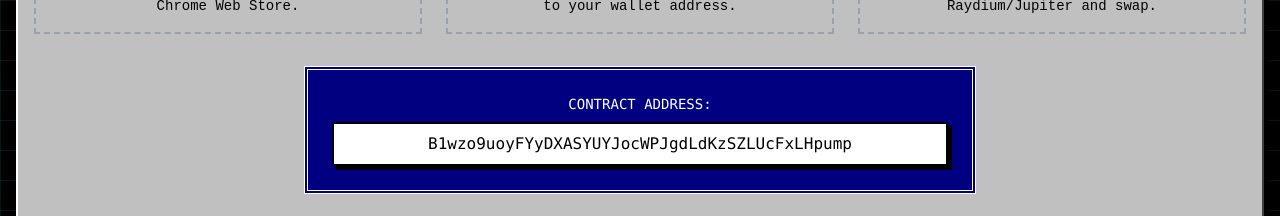
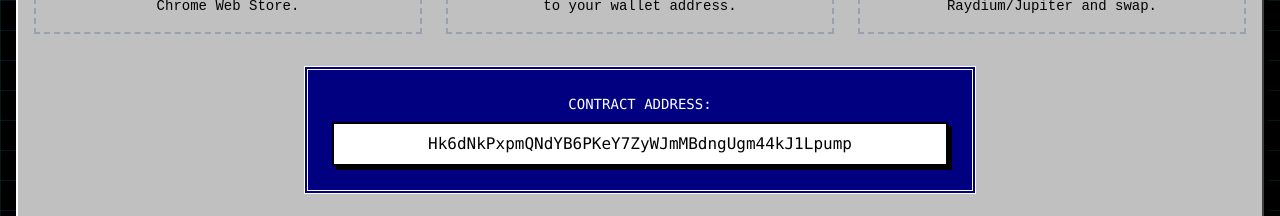
Before and after one commit to robbysoerya/dancinglobsters, a Next.js app: page / in a window 1280 px wide. Shown: the part 2100-2316 px from the top of the page. Built offline with nearby package versions, Linux system fonts and the light colour scheme.

Commit message:
Update contract address in Home component

```diff
--- a/app/page.tsx
+++ b/app/page.tsx
@@ -38,7 +38,7 @@
 export default function Home() {
   const [copied, setCopied] = useState(false);
   const [time, setTime] = useState("");
-  const contractAddress = "B1wzo9uoyFYyDXASYUYJocWPJgdLdKzSZLUcFxLHpump";
+  const contractAddress = "Hk6dNkPxpmQNdYB6PKeY7ZyWJmMBdngUgm44kJ1Lpump";
 
   useEffect(() => {
     // Defer initial update to avoid "synchronous setState in effect" warning
@@ -118,7 +118,7 @@
 
         <div className="mt-1">
            <a
-              href={`https://dexscreener.com/solana/3er8nhhl6mbaagfremsa4t1vu97nses84lmkzma5tdrx`}
+              href={`https://pump.fun/coin/Hk6dNkPxpmQNdYB6PKeY7ZyWJmMBdngUgm44kJ1Lpump`}
               target="_blank"
               rel="noopener noreferrer"
               className="inline-block bg-(--neon-green) text-black font-impact text-2xl md:text-4xl px-8 py-4 border-4 border-black box-shadow-hard hover:translate-x-1 hover:translate-y-1 hover:shadow-none transition-all transform -rotate-2"
```
